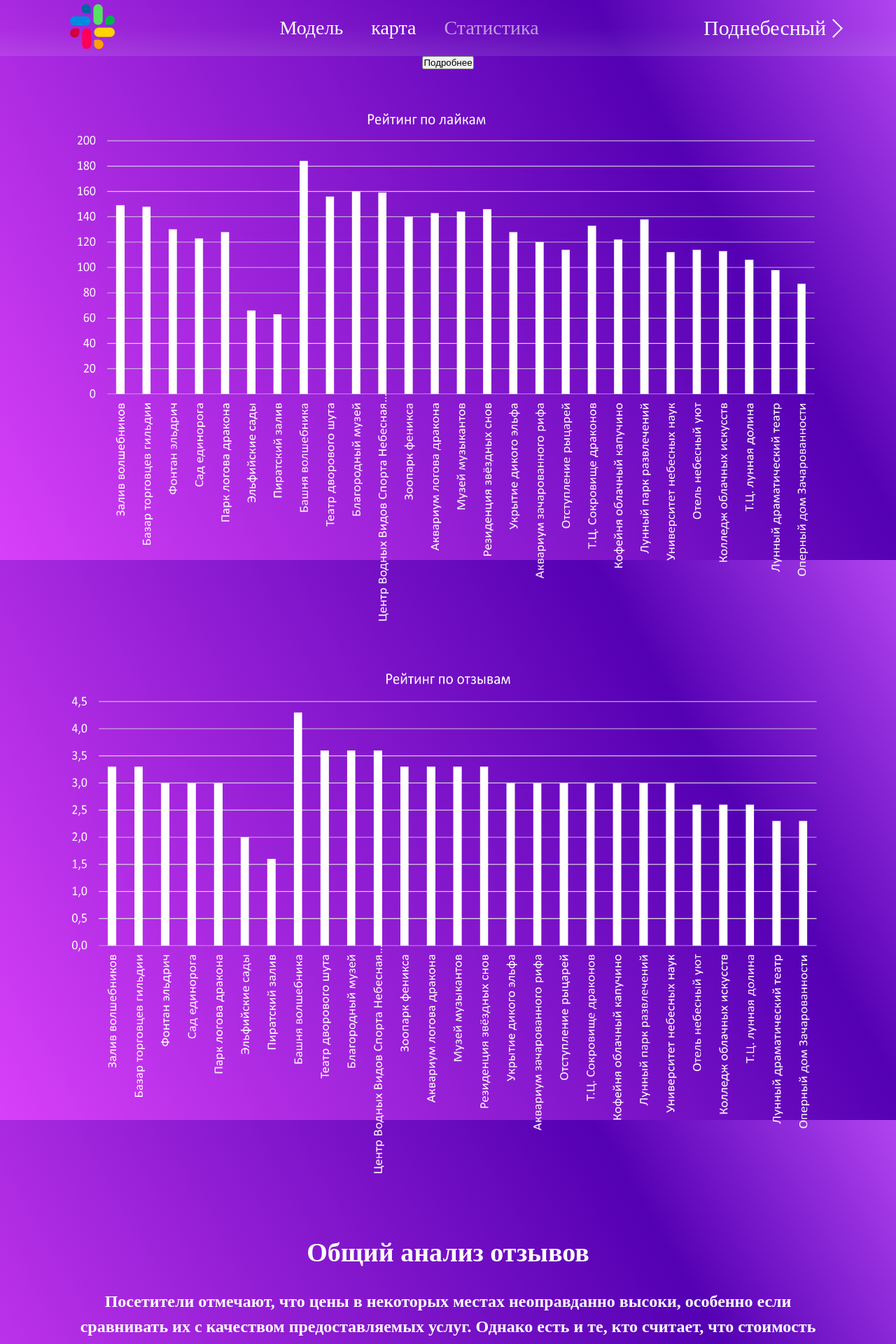
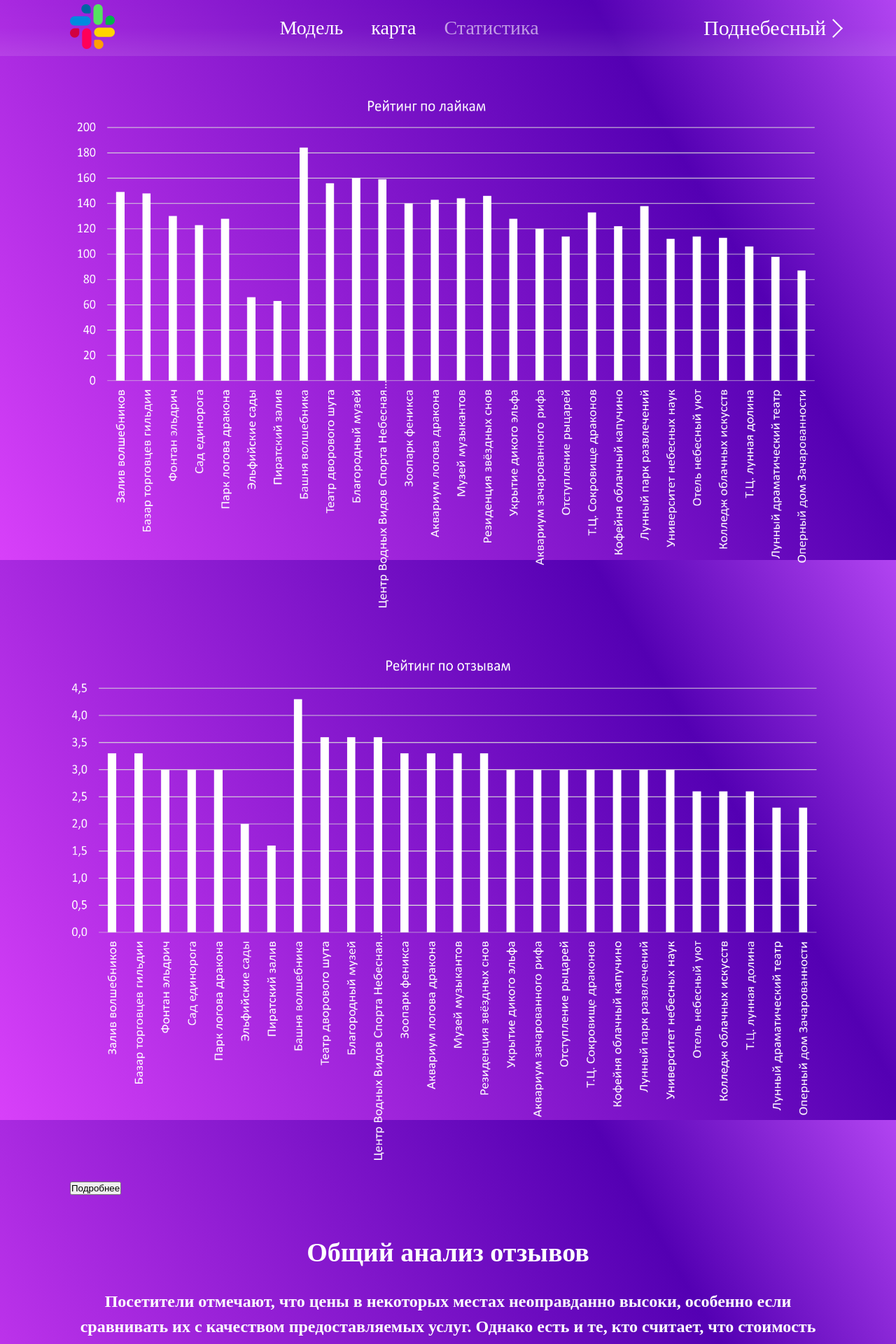
Before and after one commit to Pechenka124/ffffff, a React (Vite) app: page /statistics in a window 1280 px wide. Shown: the top 1920 px of the page at 70% size. Built offline with nearby package versions, Linux system fonts and the light colour scheme.

Commit message:
Update Statistics.tsx

```diff
--- a/src/components/pages/statistics/Statistics.tsx
+++ b/src/components/pages/statistics/Statistics.tsx
@@ -12,10 +12,11 @@ const Statistics: React.FC = () => {
   return (
     <>
       <div className={styles.diageams}>
-        <button onClick={click} className={styles.btn}>Подробнее</button>
+
         <img className={styles.diagram} src={likes} />
         <img className={styles.diagram} src={reiting} />
       </div>
+        <button onClick={click} className={styles.btn}>Подробнее</button>
       <div className={isActive ? styles.mainContentTrue:styles.mainContentFalse}>
         <h2 className={styles.header}>Достопримечательности</h2>
         <div className={styles.columns}>
```
